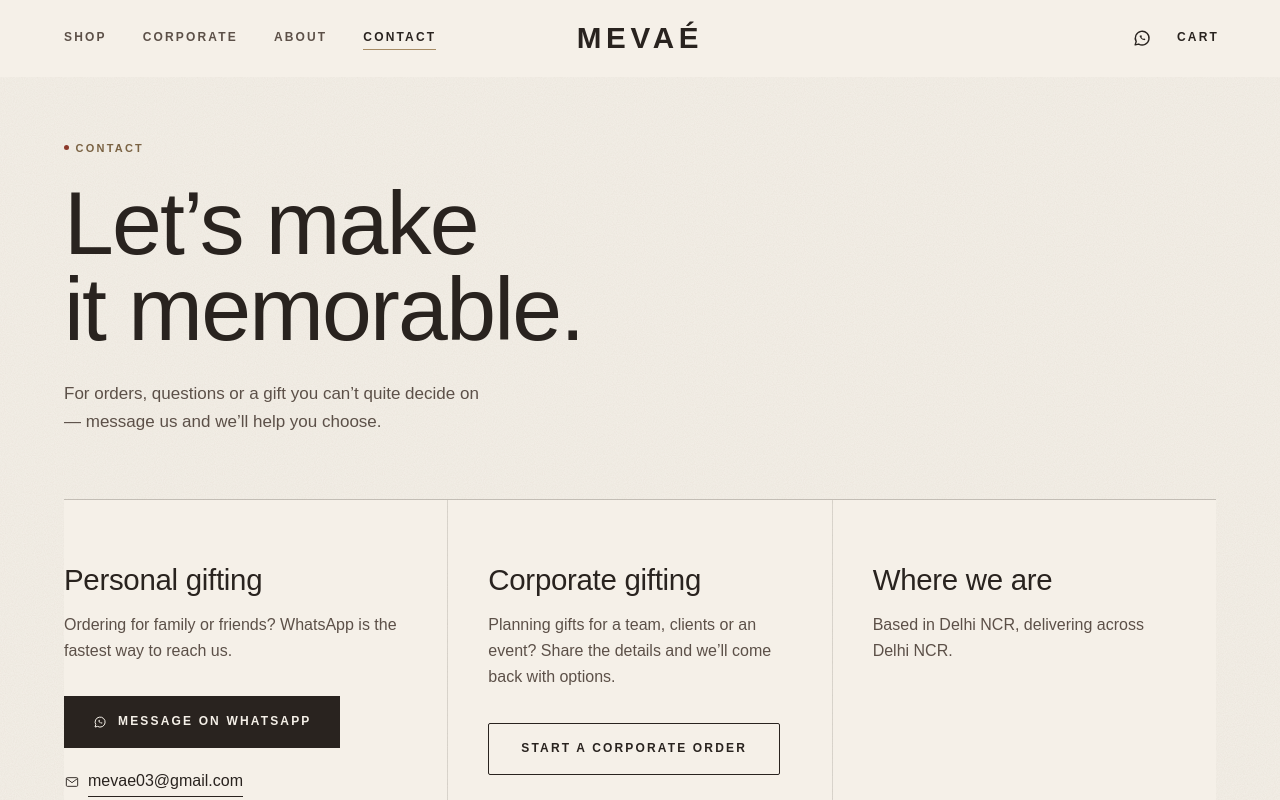
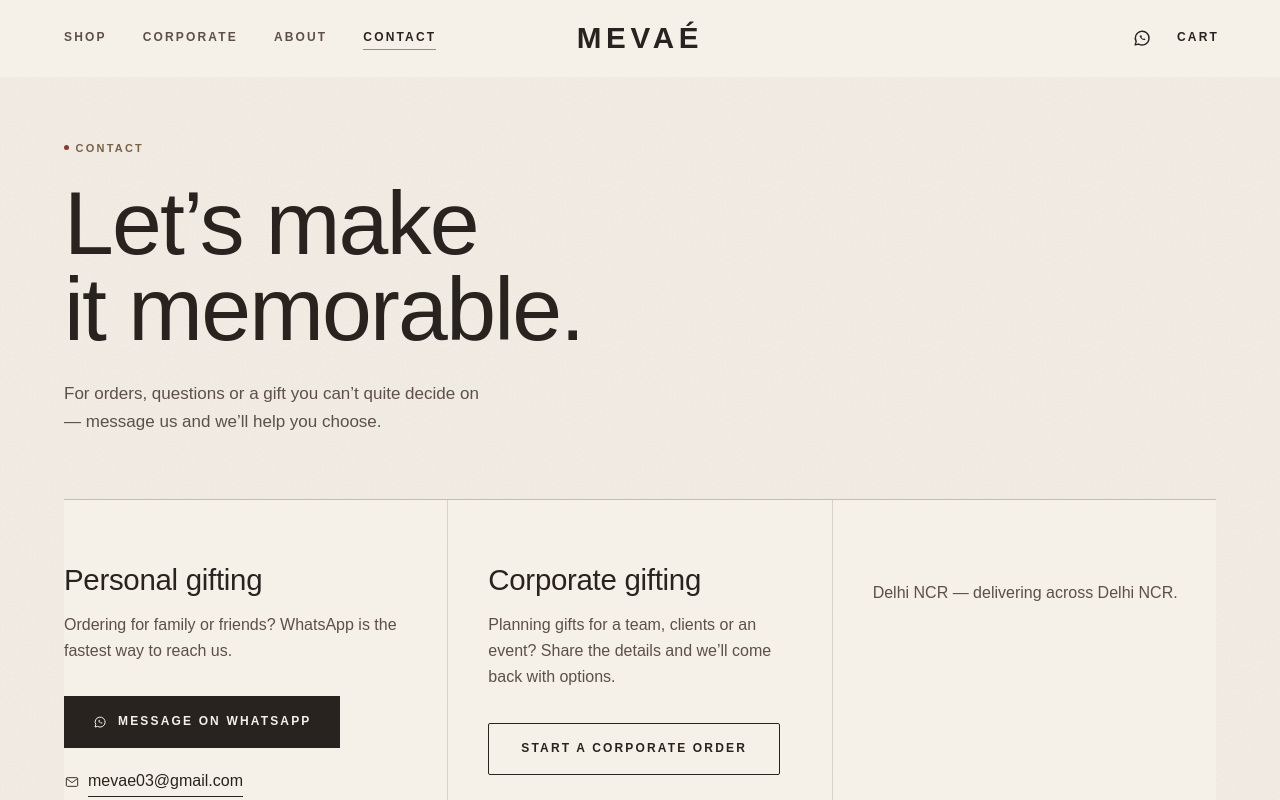
Before and after one commit to wisepilot071/mevae-website, a Next.js app: page /contact in a window 1280 px wide. Shown: the top 800 px of the page. Built offline with nearby package versions, Linux system fonts and the light colour scheme; a web font is replaced by a local one.

Commit message:
Add files via upload

```diff
--- a/src/data/homepage.ts
+++ b/src/data/homepage.ts
@@ -4,7 +4,6 @@
 
 export const homepage = {
   hero: {
-    eyebrow: 'Premium gifting · Delhi NCR',
     headline: ['Gifts worth', 'remembering.'],
     subcopy:
       'MEVAÉ composes gift hampers for Diwali, celebrations and the people who matter — dry fruits, candlelight and keepsakes, presented in boxes made to be kept.',
--- a/src/data/pages.ts
+++ b/src/data/pages.ts
@@ -76,6 +76,13 @@
     { title: 'Meaningful gifting', body: 'Diwali, a milestone, a thank-you to a client or a team — we design for the relationship, not the occasion alone.' },
     { title: 'Contemporary Indian aesthetics', body: 'Rooted in the rituals of Indian gifting — diyas, dry fruits, the ceremony of a wrapped box — expressed with a quieter, modern hand.' },
   ],
+  founder: {
+    eyebrow: 'The founder',
+    heading: 'Founded by Amrit Malik',
+    body: 'MEVAÉ was started by Amrit Malik. For orders, collaborations or corporate gifting, you can reach Amrit directly.',
+    linkedinLabel: 'Connect on LinkedIn',
+    emailLabel: 'Email Amrit',
+  },
   links: {
     shop: { label: 'Shop hampers', href: '/shop' },
     corporate: { label: 'Corporate gifting', href: '/corporate' },
@@ -97,8 +104,13 @@
     body: 'Planning gifts for a team, clients or an event? Share the details and we’ll come back with options.',
     cta: { label: 'Start a corporate order', href: '/corporate' },
   },
-  locationHeading: 'Where we are',
-  locationBody: (location: string) => `Based in ${location}, delivering across ${location}.`,
+  directHeading: 'Reach us directly',
+  whatsappLabel: 'WhatsApp',
+  emailLabel: 'Email',
+  founderLabel: 'Founder',
+  linkedinLabel: 'LinkedIn',
+  locationLabel: 'Based in',
+  locationBody: (location: string) => `${location} — delivering across ${location}.`,
 };
 
 export const corporatePage = {
--- a/src/data/ui.ts
+++ b/src/data/ui.ts
@@ -47,5 +47,6 @@
     legalHeading: 'Help',
     instagramLabel: 'Instagram',
     rights: (year: number, name: string) => `© ${year} ${name}`,
+    founded: (name: string) => `Founded by ${name}`,
   },
 };
```
